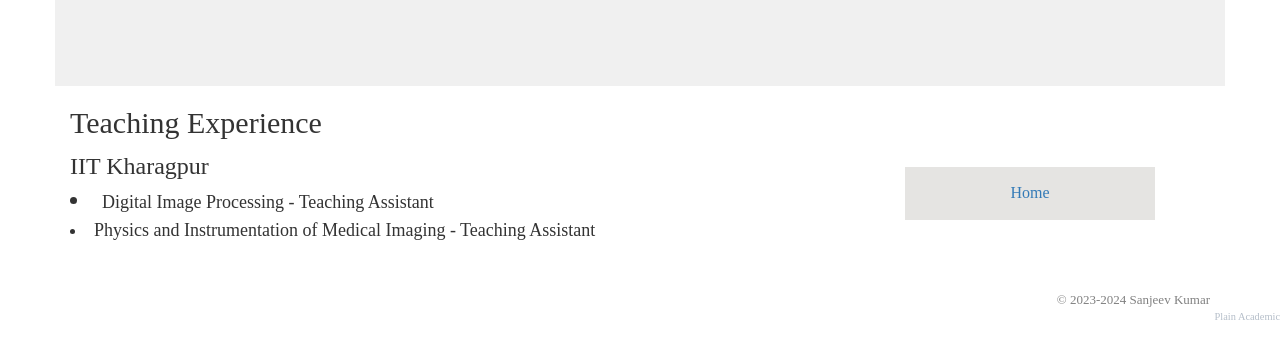
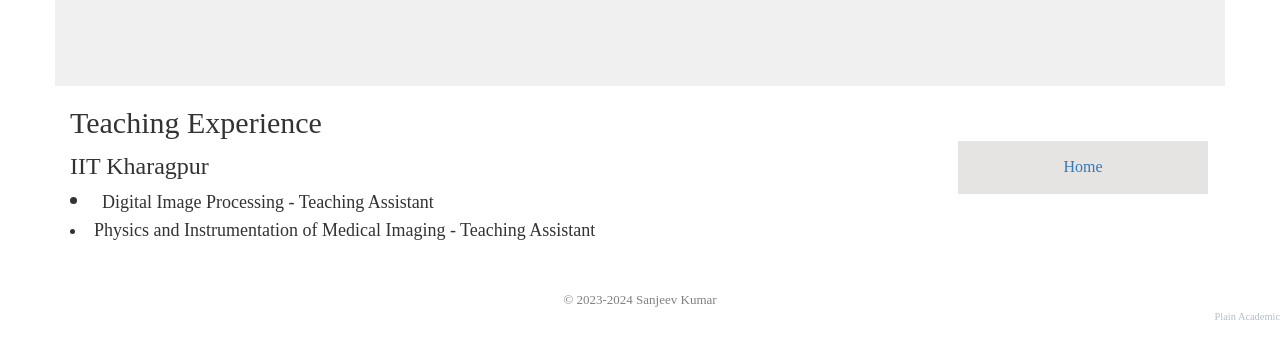
Before and after one commit to kumar-optoman/kumar-optoman.github.io, a plain HTML site: page index.html in a window 1280 px wide. Shown: the part 2400-2750 px from the top of the page. Drawn offline with nearby package versions, Linux system fonts and the light colour scheme.

Commit message:
Update index.html

```diff
--- a/index.html
+++ b/index.html
@@ -245,12 +245,12 @@
 
 	<!-- Home up arrow on the Sidebar -->
             <div class="col-md-4">
-		<p style="text-align: center;"><br><br><br><a href="index.html"><button class="button button1">Home</button></a></p>
+		<p style="text-align: right;"><br><br><a href="index.html"><button class="button button1">Home</button></a></p>
             </div>
 
 		<!-- Copyright -->
         <div class="col-md-12" style="height: 3vh;">
-	<p style="text-align: right; color: Gray;"><font face = "Times New Roman" size = "2">© 2023-2024 Sanjeev Kumar</p><br>
+	<p style="text-align: center; color: Gray;"><font face = "Times New Roman" size = "2">© 2023-2024 Sanjeev Kumar</p><br>
 		<br>
 	</div>
 
```
